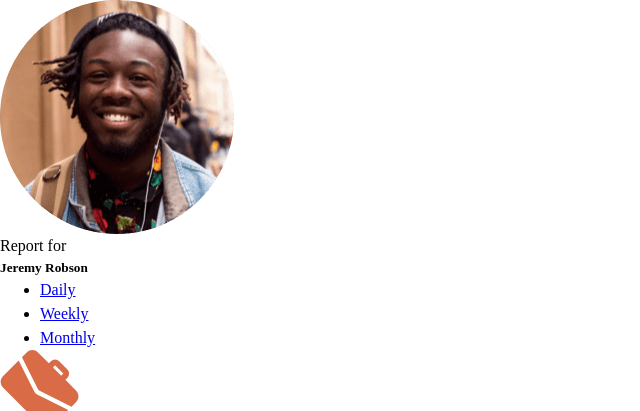
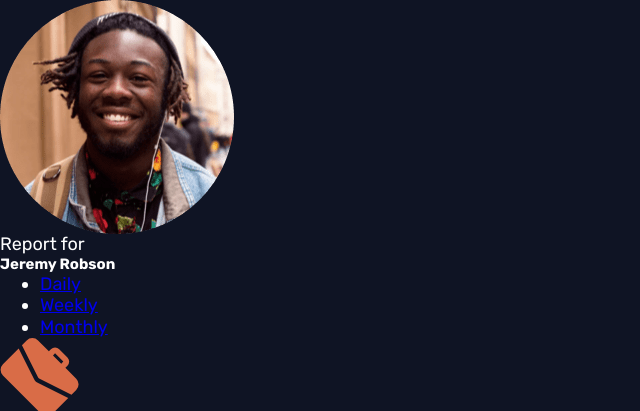
Before and after one commit to jeremie1207/Frontend-Mentor---Time-tracking-dashboard-solution, a plain HTML site: page index.html in a window 1280 px wide. Shown: the top 411 px of the page, without its empty margins (0-640 px from the left). Drawn offline with Linux system fonts and the light colour scheme.

Commit message:
style(ui) : add global style

```diff
--- a/styles/style.css
+++ b/styles/style.css
@@ -58,8 +58,13 @@
 }
 
 body {
+    /* global styles */
+    background-color: var(--color-dark-blue);
+    color: var(--color-white);
+    font-family: var(--font-family);
+    font-size: var(--font-size-18);
   /* 4. Add accessible line-height */
-  line-height: 1.5;
+  line-height: var(--line-height-1-2);
   /* 5. Improve text rendering */
   -webkit-font-smoothing: antialiased;
 }
```
